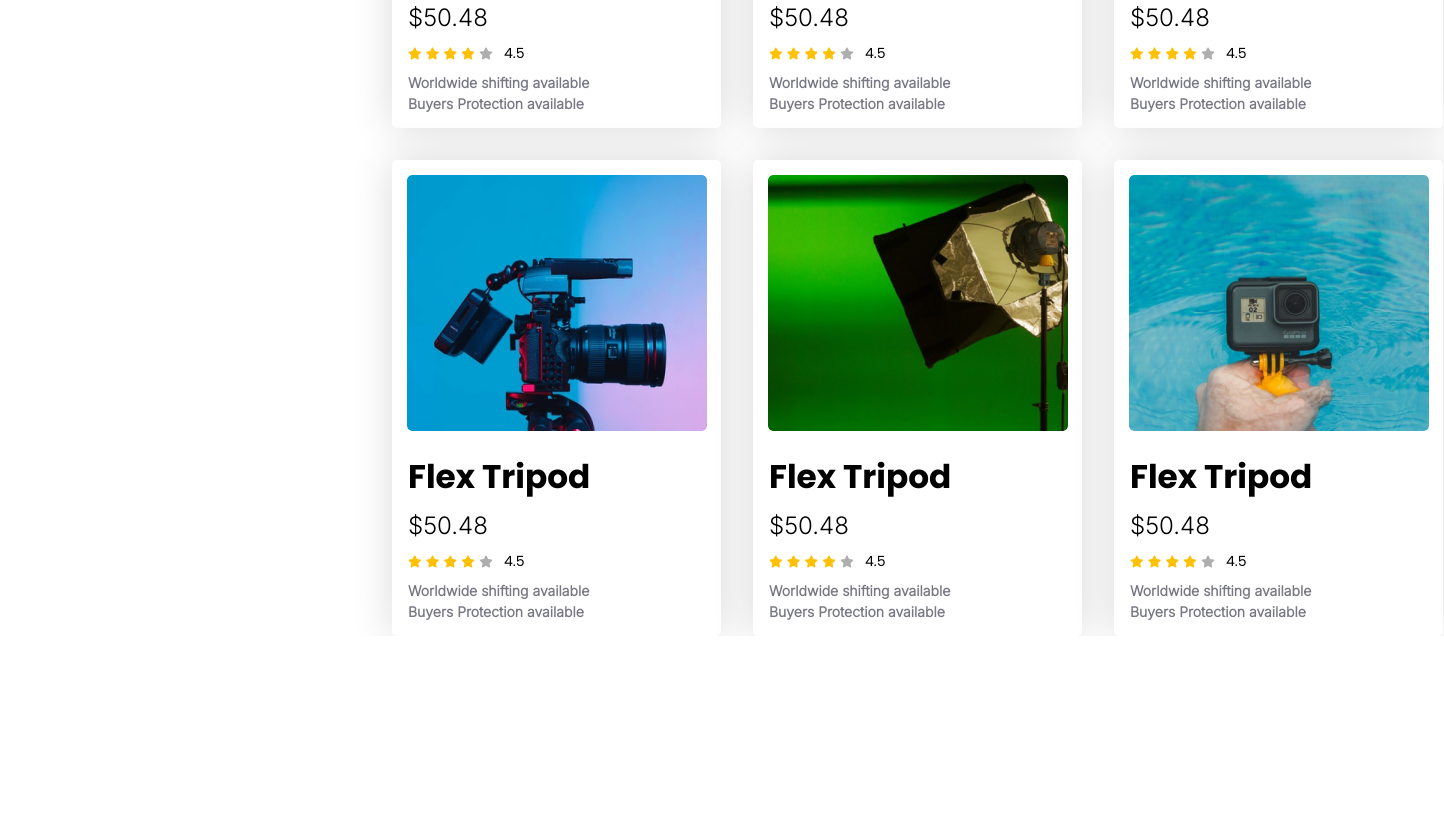
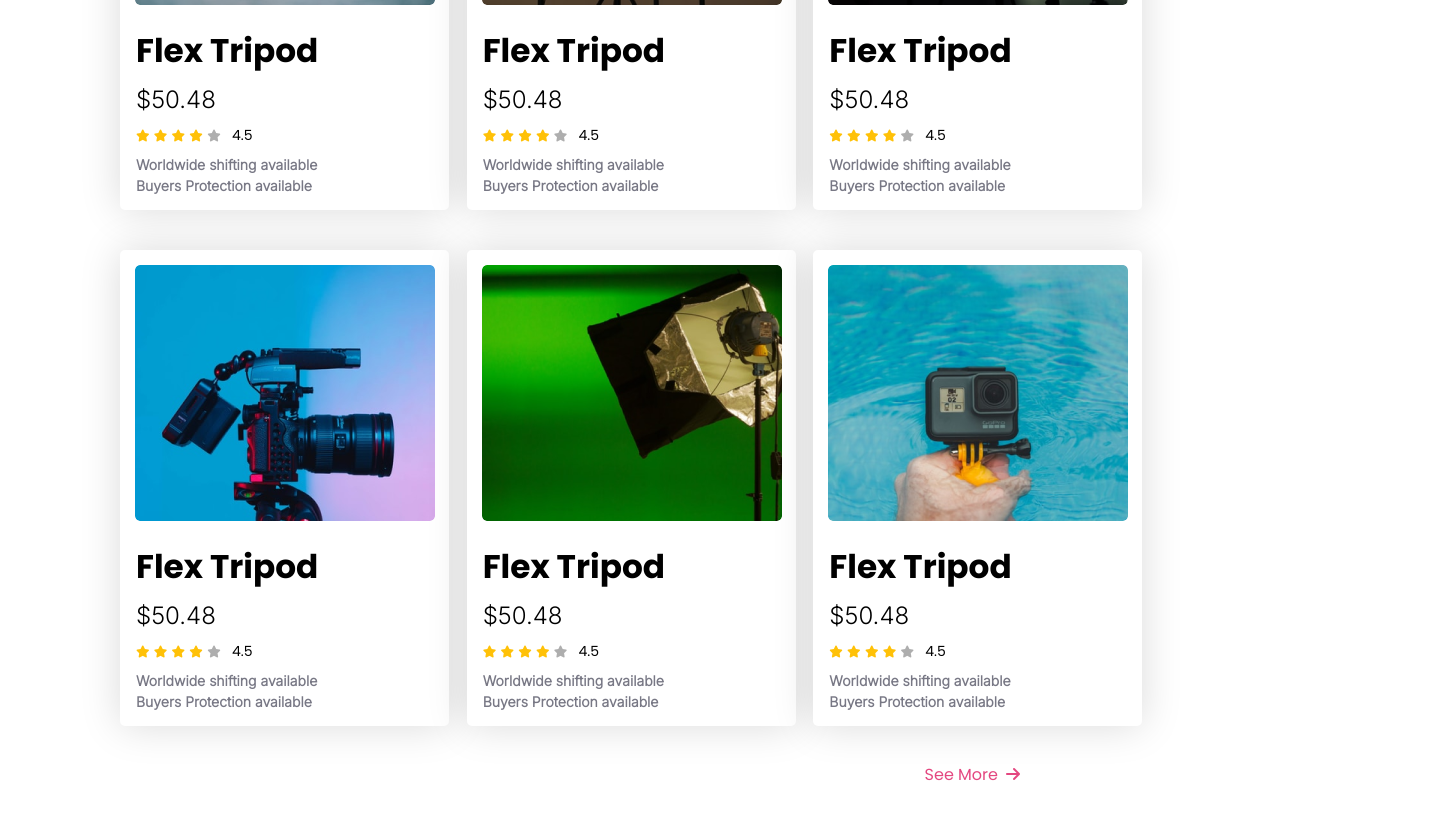
Before and after one commit to JubayerAhmmodShuvo/Influencer-gear, a plain HTML site: page index.html in a window 1280 px wide. Shown: the part 1750-2572 px from the top of the page, 1444 px wide, since content can reach past the window. Before the commit the page ends 2386 px from the top, so only its background shows below. Drawn offline with Linux system fonts and the light colour scheme.

Commit message:
product section done

```diff
--- a/index.html
+++ b/index.html
@@ -74,6 +74,7 @@
 <!-- display item for sale and their ratings -->
 
     <section>
+        <h2>Popular Collection</h2>
         <div class="items">
             <div class="background-1">
                 <div class="card">
@@ -301,6 +302,9 @@
                 </div>
             </div>
         </div>
+        <div>
+            <a id="seemore" href="#">See More <i class="fas fa-arrow-right pink"></i></a>
+        </div>
     </section>
 
 </body>
--- a/style.css
+++ b/style.css
@@ -102,11 +102,17 @@ button{
 }
 
 /* display item for sale */
+h2{
+    font-size: 28px;
+    font-weight: 600;
+    text-align: center;
+    margin-bottom: 32px;
+}
 .items{
     display:grid;
     grid-template-columns: repeat(3, 1fr);
-    grid-gap: 2rem;
-    padding: 0 17rem 0 17rem;
+    grid-row-gap: 40px;
+    /* padding: 0 196px 0 196px; */
 
 }
 
@@ -163,3 +169,13 @@ button{
     padding-top: 4px;
     color: #787885;
 }
+#seemore, .pink{
+    text-decoration: none;
+    color: #E02C6DDE;
+    font-size: 16px;
+    float: right;
+    justify-content: center;
+    align-items: center;
+    display: flex;
+    padding: 20px 70px 20px 0;
+}
```
